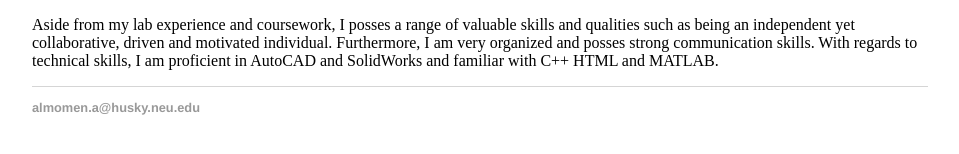
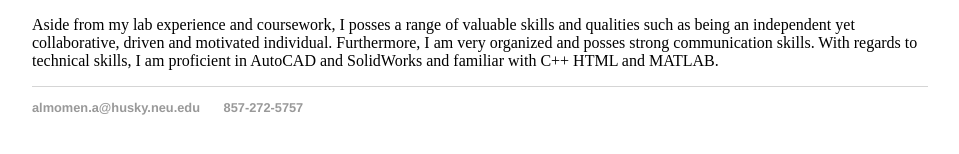
Before and after one commit to ahmedalmomen/aalmomen.com, a Jekyll site: the page built from index.html, in a window 1280 px wide. Shown: the part 355-509 px from the top of the page, without its empty margins (160-1119 px from the left). Built offline with Jekyll 4.4.1, drawn with Linux system fonts in a browser that asks for light colours.

Commit message:
Update default.html

```diff
--- a/_layouts/default.html
+++ b/_layouts/default.html
@@ -17,6 +17,7 @@ in.css">
                   <ul>
                             <li><a href="mailto:almomen.a@husky.neu.edu">almomen.a@husky.neu.edu
 </a></li>
+                           <li><a href="tel:857-272-5757">857-272-5757</a></li>
 
                       </ul>
                </footer>
```
